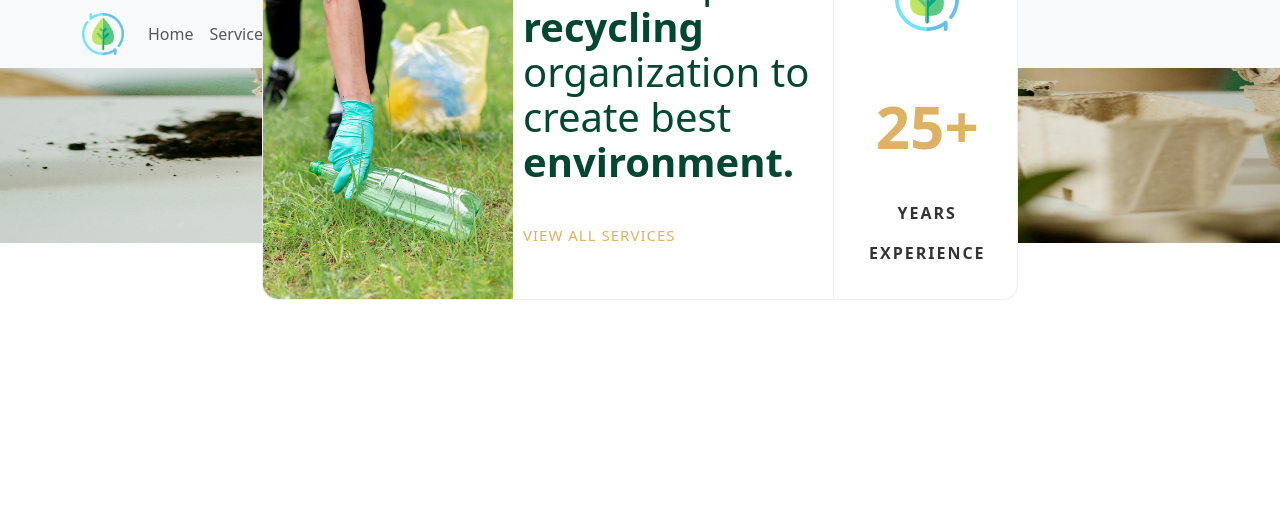
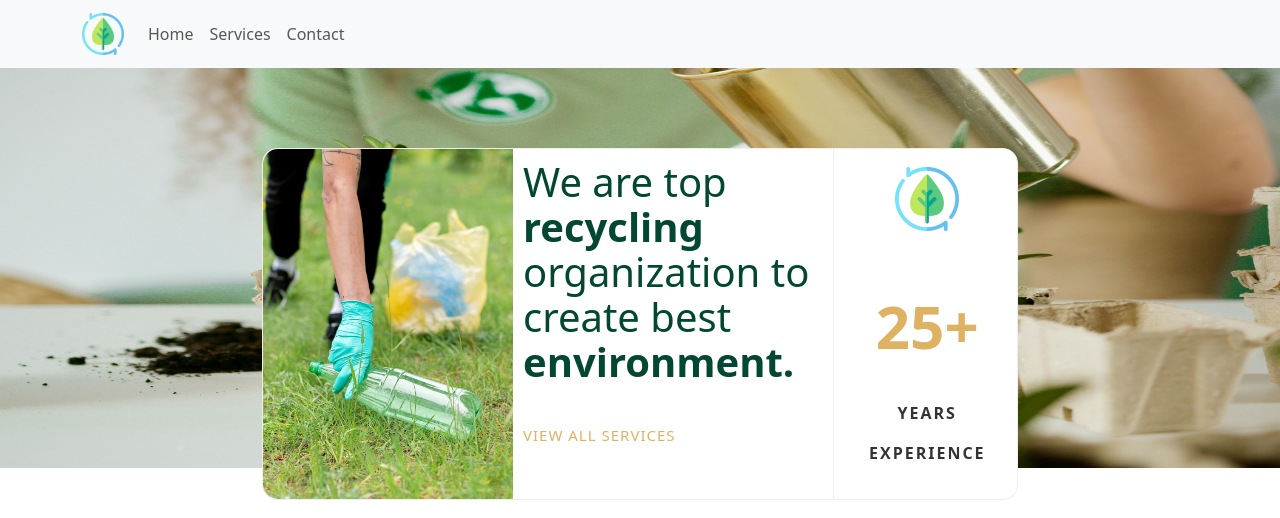
Before and after one commit to LuuHolz/clearPointApp, a React (Vite) app: page / in a window 1280 px wide. Shown: the top 518 px of the page. Built offline with nearby package versions, Linux system fonts and the light colour scheme; no server answers; grey boxes are pictures that could not be loaded.

Commit message:
[STYLE] Cambios en los márgenes del body

```diff
--- a/src/style/bodyStyles.scss
+++ b/src/style/bodyStyles.scss
@@ -2,22 +2,23 @@
   height: 100vh;
   width: 100%;
   display: flex;
-  justify-content: center;
+
   align-items: center;
   flex-direction: column;
 }
 
 // IMG SUPERIOR
 .containerimgPlant{
-  height: 100%;
+  height: 50%;
   width: 100%;
+  margin-bottom: 300px;
 
   .imgPlant {
     position: relative;
     top: 0;
     left: 0;
     width: 100%;
-    height: 50%;
+    height: 100%;
     background-color: rgba(0, 0, 0, 0.5);
     z-index: -1;
   }
@@ -33,7 +34,7 @@
   box-sizing: border-box;
   background-color: white;
   position: absolute;
-  bottom: 500px;
+  bottom: 300px;
   border: 1px solid #eee;
 
   .imgRecycling {
```
